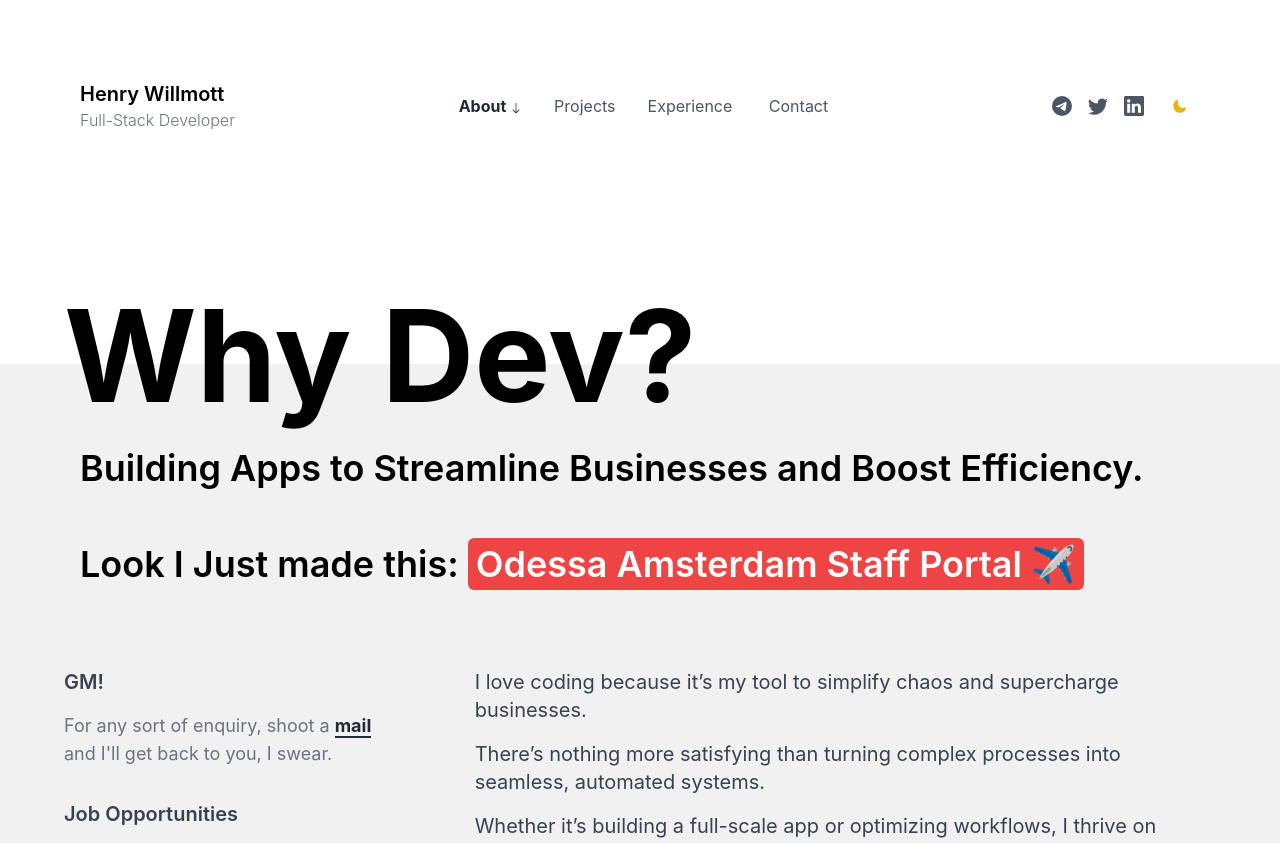
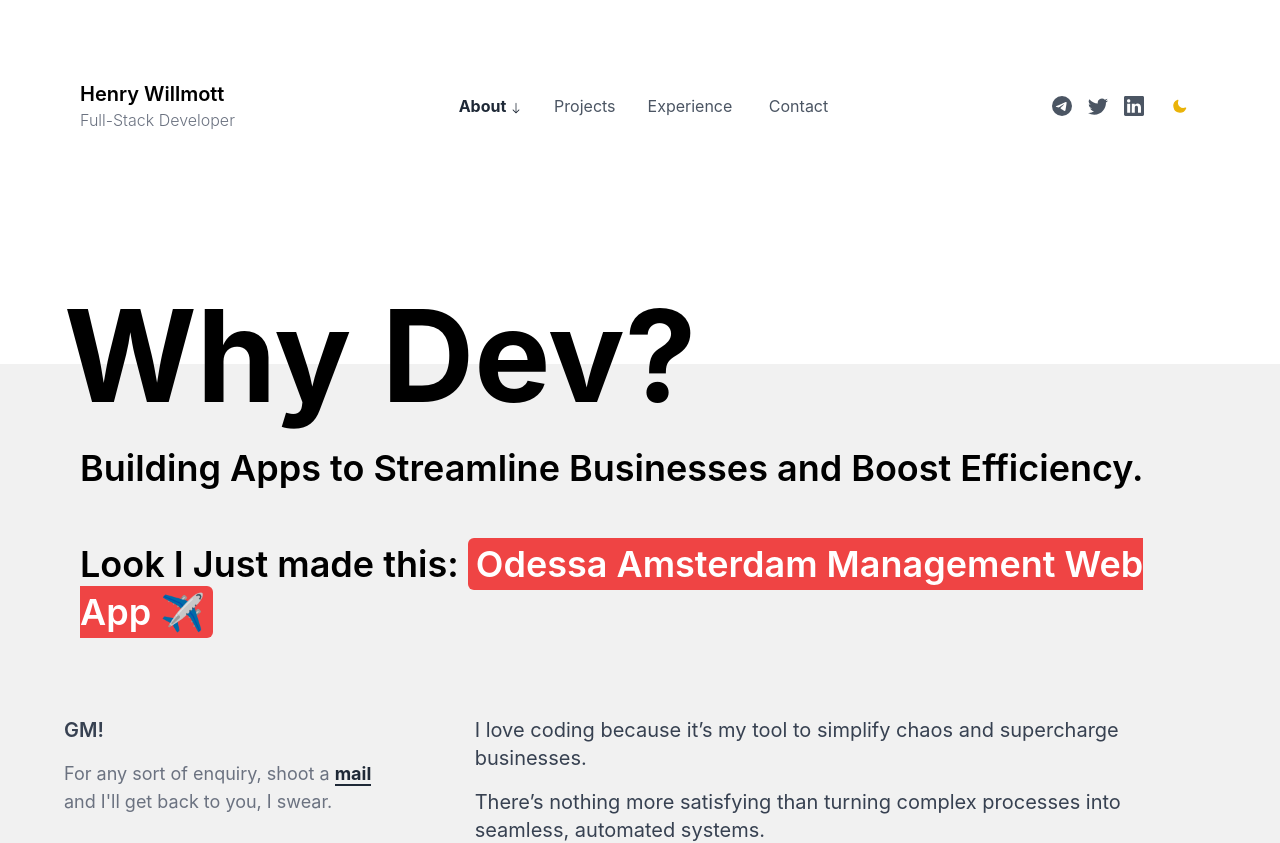
Before and after one commit to kokosthief/hrwillmott-dev-website, a Next.js app: page /about in a window 1280 px wide. Shown: the top 843 px of the page. Built offline with nearby package versions, Linux system fonts and the light colour scheme.

Commit message:
Update data.js

```diff
--- a/constants/data.js
+++ b/constants/data.js
@@ -9,7 +9,7 @@ const userData = {
   projects: [
     {
       title: "Odessa Amsterdam Staff Portal",
-      link: "https://portal.odessa.amsterdam/",
+      link: "https://team.odessa.amsterdam/",
       imgUrl: "/odessa-portal.jpeg",
     },
     {
@@ -18,19 +18,24 @@ const userData = {
       imgUrl: "/djhenners.jpeg",
     },
     {
+      title: "Alfa Society Dapp",
+      link: "https://alfa-airdrop-bot-dapp-reedmjb4r-kokosthief.vercel.app/",
+      imgUrl: "/alfa-society-dapp.jpg",
+    },
+    {
       title: "AlphaBotCalls",
-      link: "https://alphabotcalls.com/",
+      link: "https://abc-landingpage.vercel.app/",
       imgUrl: "/abc.jpeg",
     },
     {
       title: "CUE to Text Converter",
-      link: "https://convert-rekordbox-cue-file-to-setlist.vercel.app/",
+      link: "https://convert-rekordbox-cue-files-to-text.vercel.app/",
       imgUrl: "/cue-to-text-converter.jpeg",
     },
     {
-      title: "Meerscan Token",
-      link: "https://meerscan.org",
-      imgUrl: "/meerscan-website.jpeg",
+      title: "Tweet Signal",
+      link: "https://tweet-signal-git-main-kokosthief.vercel.app/",
+      imgUrl: "/tweet-signal.jpg",
     },
     {
       title: "DeFi-Robot Website",
@@ -39,7 +44,7 @@ const userData = {
     },
     {
       title: "This Portfolio",
-      link: "https://hrwillmott.com",
+      link: "https://dev.hrwillmott.com",
       imgUrl: "/portfoliodev.jpeg",
     },
     {
@@ -72,9 +77,9 @@ const userData = {
 
       "Coding isn’t just my skill—it’s how I make businesses run smarter and smoother.",
     ],
-    currentProject: "Odessa Amsterdam Staff Portal",
+    currentProject: "Odessa Amsterdam Management Web App",
     currentProjectUrl:
-      "https://portal.odessa.amsterdam/",
+      "https://team.odessa.amsterdam/",
   },
   experience: [
     {
```
